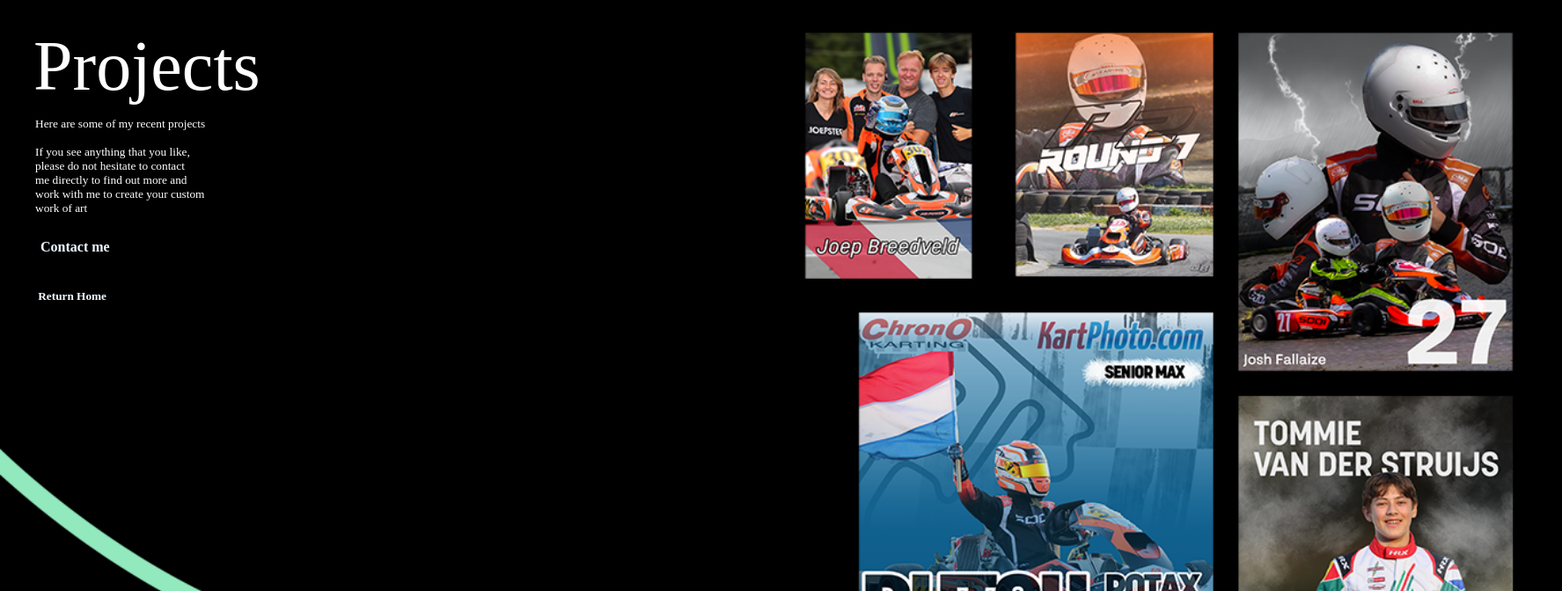
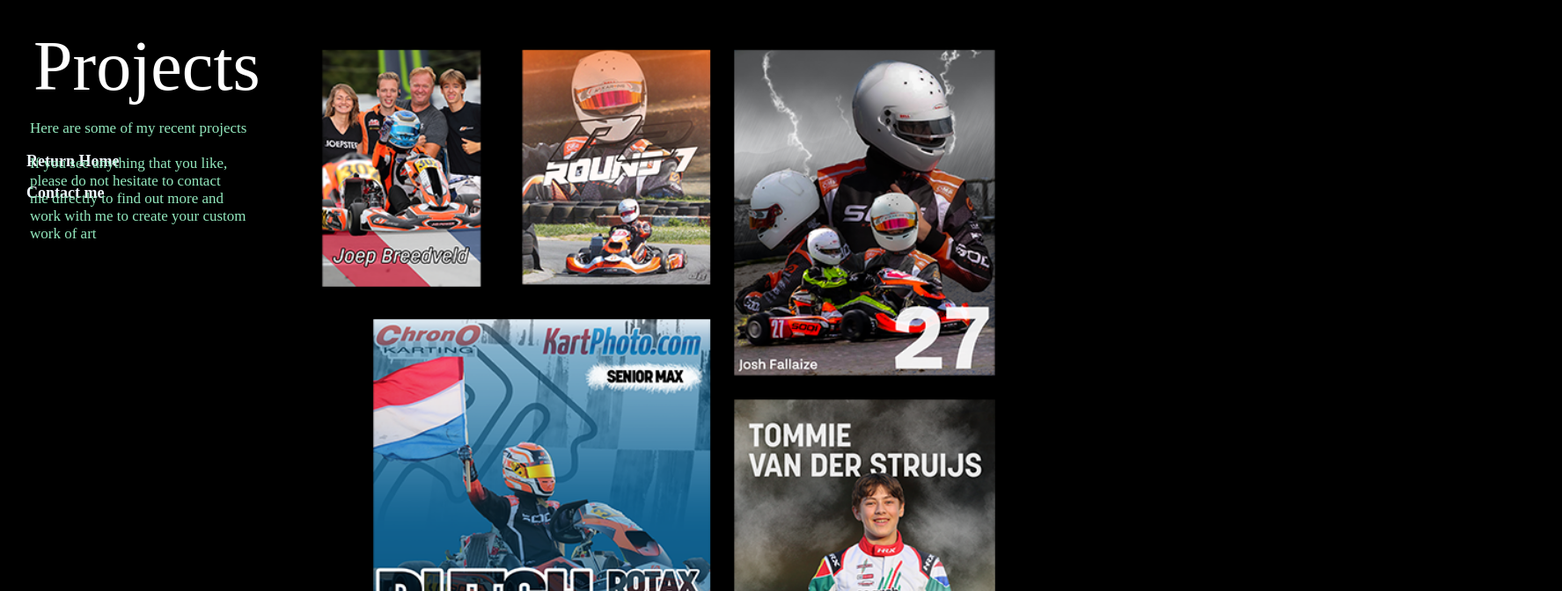
Before and after one commit to JamesBecker1/JB-Race-Media-1, a plain HTML site: page projects.html in a window 1280 px wide. Shown: the top 672 px of the page at 88% size, 1775 px wide, since content can reach past the window. Drawn offline with Linux system fonts and the light colour scheme.

Commit message:
Add files via upload

```diff
--- a/projects.html
+++ b/projects.html
@@ -1,6 +1,6 @@
 <!DOCTYPE html>
 <html>
-<h3><img src="pics.png"></h3>
+<h1><img src="pics.png"></h1>
 <head>
     <title>Projects</title>
 </head>
@@ -8,8 +8,8 @@
         Projects
     </header>
 
-<h4><a href="contact.html">Contact me</a></h4>
-<h5><a href="index.html">Return Home</a></h5>
+<h1><a href="contact.html">Contact me</a></h1>
+<h2><a href="index.html">Return Home</a></h2>
 
 <sub>
     Here are some of my recent projects<br>
@@ -20,6 +20,6 @@
     work with me to create your custom<br>
     work of art<br>
 </sub>
-<link rel="stylesheet" href="style.css"
+<link rel="stylesheet" href="styleprojects.css"
 
 </html>
--- a/style.css
+++ b/style.css
@@ -23,15 +23,6 @@ sub{
 	color: rgb(255, 255, 255);
 }
 
-
-p{
-	font-family: Paladins;
-	font: size 10px;
-	position: absolute;
-	bottom: 40em;
-	left: 3em;
-	color: rgb(255, 255, 255);
-}
 
 
 nav ul{
@@ -97,38 +88,3 @@ h1 img{
 	left: 22em;
 	top: 1em;
 }
-
-h2 img{
-	width: 800px;
-	height: 800px;
-	float: right;
-	border: #ffffff;
-	border-radius: 5cm;
-}
-
-h3 img{
-	width:1775px;
-	height:985px;
-	position: absolute;
-	bottom: 0em;
-	left: 0em;
-}
-
-h4 a{
-	font-family: Lastik;
-	position: absolute;
-	bottom:30em;
-	left: 1em;
-}
-
-h5 a{
-	font-family: Lastik;
-	position: absolute;
-	bottom:32em;
-	left: 1em;
-}
-
-sub{
-	position: absolute;
-	top: 10em;
-}
--- /dev/null
+++ b/styleabout.css
@@ -0,0 +1,72 @@
+html {
+	background-color:rgb(0, 0, 0);
+}
+
+ /* Link stuff */
+
+a{
+	text-decoration: none;
+	padding: 30px;
+  	display: flex;
+  	justify-content: space-between;
+}
+li{
+	list-style: none;
+	display: block;
+}
+a:link {
+	color:aliceblue
+}
+a:visited {
+	color: aliceblue
+
+}
+a:hover {
+	color: lightblue
+}
+h3 a{
+	font-family: Lastik;
+	position: absolute;
+	bottom:30em;
+	left: 1em;
+}
+
+
+/* images */
+
+h1 img{
+	width: 800px;
+	height: 800px;
+	float: right;
+	border: #ffffff;
+	border-radius: 5cm;
+}
+h2 img{
+	width:1775px;
+	height:985px;
+	position: absolute;
+	bottom: 0em;
+	left: 0em;
+}
+
+/* text */
+
+p{
+	font-family: Paladins;
+	font: size 10px;
+	position: absolute;
+	bottom: 40em;
+	left: 3em;
+	color: rgb(255, 255, 255);
+}
+header {
+	background-color:#000000;
+	padding:30px;
+	text-align: center;
+	font-size: 80px;
+	color: rgb(255, 255, 255);
+	font-family: Paladins;
+	float: left;
+	position: absolute;
+	top: 0;
+}
--- /dev/null
+++ b/stylecontact.css
@@ -0,0 +1,26 @@
+html {
+	background-color:rgb(0, 0, 0);
+}
+
+
+/* text */
+
+header {
+	background-color:#000000;
+	padding:30px;
+	text-align: center;
+	font-size: 80px;
+	color: rgb(255, 255, 255);
+	font-family: Paladins;
+	float: left;
+	position: absolute;
+	top: 0;
+}
+
+sub{
+    font-family: Paladins;
+    color: white;
+    position: absolute;
+	top: 10em;
+    left: 3em;
+}
--- /dev/null
+++ b/stylegallery.css
@@ -0,0 +1,26 @@
+html {
+	background-color:rgb(0, 0, 0);
+}
+
+
+/* text */
+
+header {
+	background-color:#000000;
+	padding:30px;
+	text-align: center;
+	font-size: 80px;
+	color: rgb(255, 255, 255);
+	font-family: Paladins;
+	float: left;
+	position: absolute;
+	top: 0;
+}
+
+sub{
+    font-family: Paladins;
+    color: white;
+    position: absolute;
+	top: 10em;
+    left: 3em;
+}
--- /dev/null
+++ b/styleprojects.css
@@ -0,0 +1,74 @@
+html {
+	background-color:rgb(0, 0, 0);
+}
+
+/* Images */
+
+h1 img{
+	position: absolute;
+    right: 3em;
+    width: 1688px;
+    height: 948px;
+}
+
+
+
+/* Link stuff */
+
+a{
+	text-decoration: none;
+	padding: 30px;
+  	display: flex;
+  	justify-content: space-between;
+}
+li{
+	list-style: none;
+	display: block;
+}
+a:link {
+	color:aliceblue
+}
+a:visited {
+	color: aliceblue
+
+}
+a:hover {
+	color: lightblue
+}
+h1 a{
+    font-family: Lastik;
+	position: absolute;
+	bottom:30em;
+	left: 0em;
+    font-size: 18px;
+}
+
+h2 a{
+	font-family: Lastik;
+	position: absolute;
+	bottom:32em;
+	left: 0em;
+    font-size: 18px;
+}
+
+/* text */
+
+header {
+	background-color:#000000;
+	padding:30px;
+	text-align: center;
+	font-size: 80px;
+	color: rgb(255, 255, 255);
+	font-family: Paladins;
+	float: left;
+	position: absolute;
+	top: 0;
+}
+sub{
+    font-family: Paladins;
+    font-size: 17px;
+	color: rgb(147, 233, 190);
+    position: absolute;
+	top: 8em;
+    left: 2em;
+}
```
Also changed, not shown: about.html (+4 -6 lines), contact.html (+1 -1 lines), gallery.html (+1 -1 lines), index.html (+2 -2 lines).
